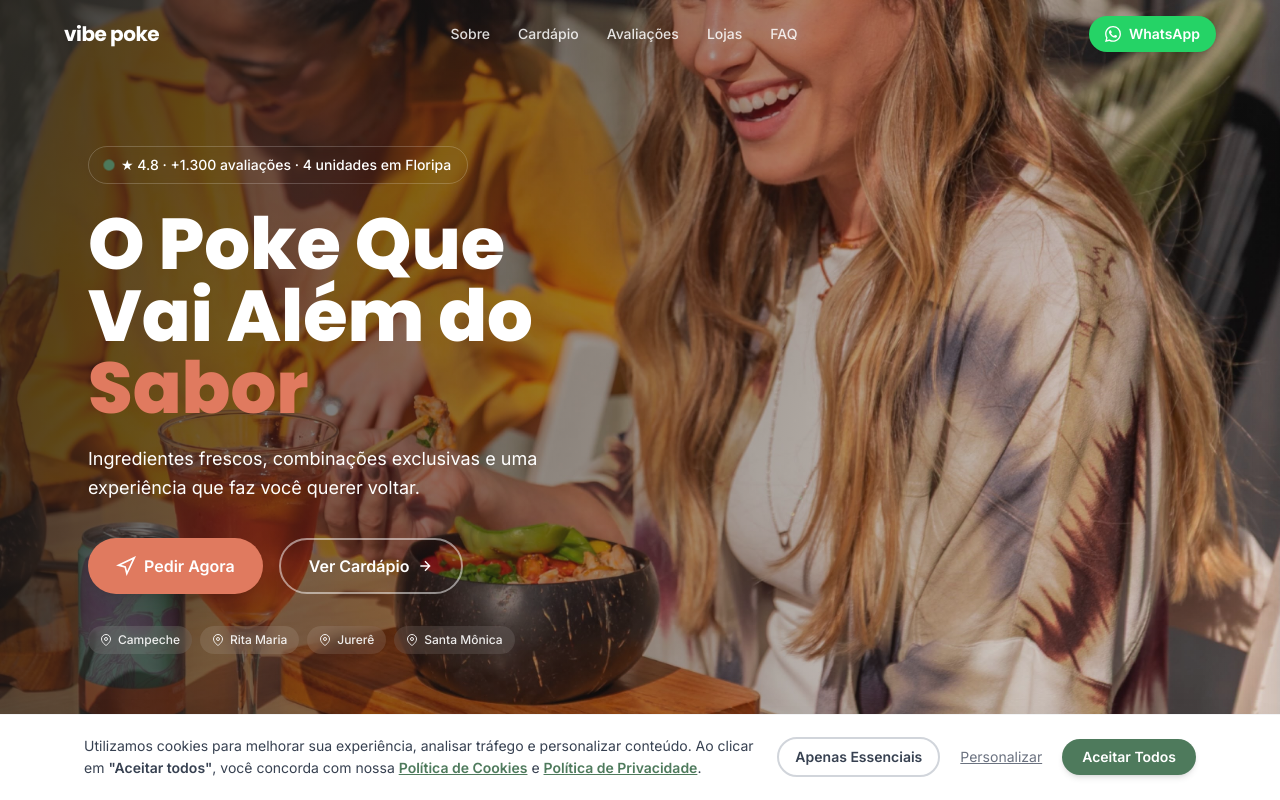
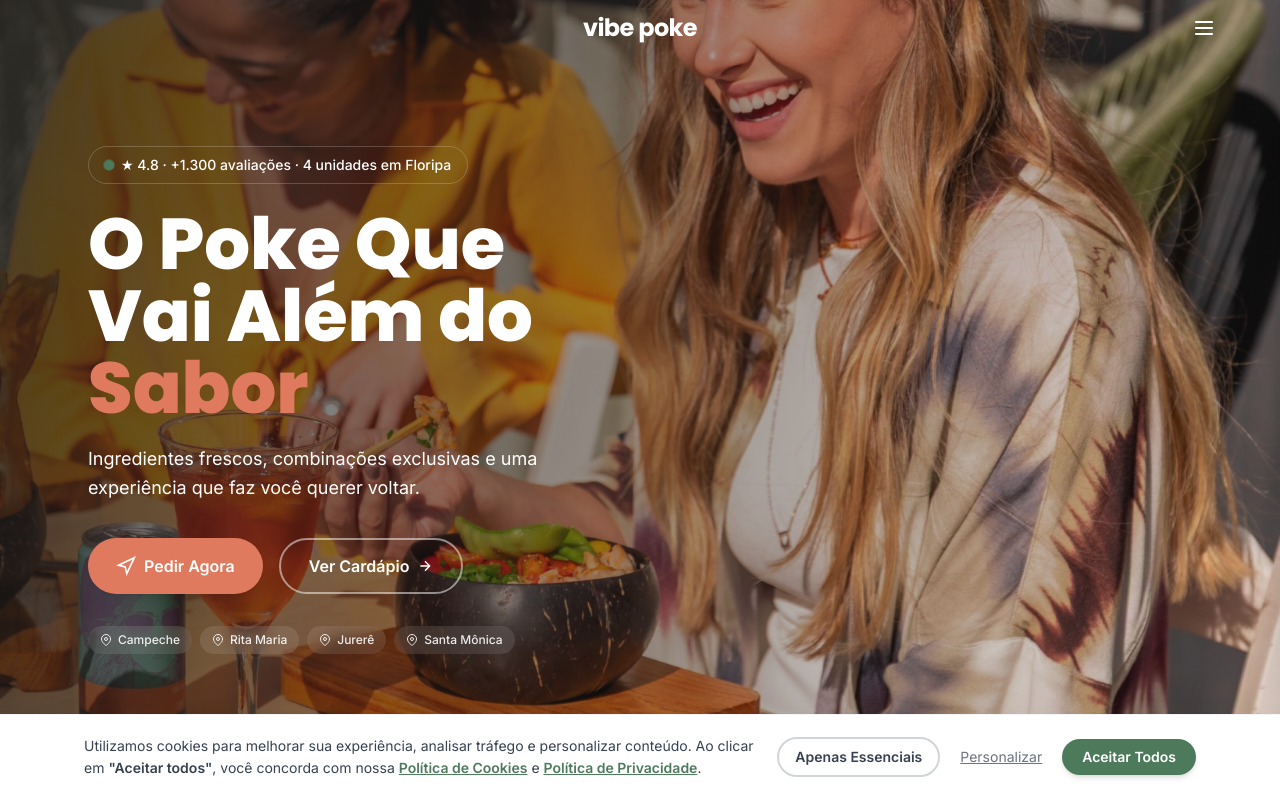
Before and after one commit to yuriabraodemenezes048/vibe-poke, a plain HTML site: page index.html in a window 1280 px wide. Shown: the top 800 px of the page. Drawn offline with nearby package versions, Linux system fonts and the light colour scheme.

Commit message:
Add files via upload

```diff
--- a/index.html
+++ b/index.html
@@ -239,8 +239,11 @@
     /* ── Navbar */
     #navbar { transition: background .35s ease, box-shadow .35s ease; }
     #navbar.solid { background: rgba(250,250,248,.97); backdrop-filter: blur(14px); box-shadow: 0 1px 24px rgba(0,0,0,.08); }
-    #navbar.solid .nav-link { color: #1A1A1A !important; opacity: .75; }
-    #navbar.solid #nav-logo-img { filter: none; }
+    /* Logo: sombra branca para legibilidade no hero, sem filtro no navbar sólido */
+    #navbar #nav-logo-img { filter: drop-shadow(0 0 10px rgba(255,255,255,0.5)) drop-shadow(1px 2px 4px rgba(0,0,0,0.7)); }
+    #navbar.solid #nav-logo-img { filter: none !important; }
+    /* Hamburger: branco no hero, escuro quando navbar solid */
+    #navbar.solid #menu-btn { color: #1A1A1A; }
 
     /* ── Hero slideshow */
     .slide { position: absolute; inset: 0; opacity: 0; transition: opacity 1s ease; }
@@ -422,43 +425,31 @@
        NAVBAR
   ══════════════════════════════════════════════ -->
   <header>
-    <nav id="navbar" class="fixed top-0 inset-x-0 z-50 px-6 py-4"
+    <nav id="navbar" class="fixed top-0 inset-x-0 z-50 px-5 py-3"
          role="navigation" aria-label="Navegação principal">
-      <div class="max-w-6xl mx-auto flex items-center justify-between">
+      <div class="max-w-6xl mx-auto flex items-center">
 
-        <!-- Logo -->
-        <a href="#" aria-label="Vibe Poke — Página inicial" class="flex items-center">
+        <!-- Espaço simétrico (mesma largura do botão hamburger) -->
+        <div class="w-10 flex-shrink-0"></div>
+
+        <!-- Logo — centralizada, grande, sem fundo -->
+        <a href="#" aria-label="Vibe Poke — Página inicial"
+           class="flex-1 flex items-center justify-center">
           <img id="nav-logo-img"
                src="images/logo.png"
                alt="Vibe Poke"
-               width="120" height="36"
-               class="h-9 w-auto brightness-0 invert"
+               width="261" height="64"
+               class="h-10 sm:h-12 lg:h-14 w-auto transition-[filter] duration-300"
                onerror="this.style.display='none';document.getElementById('nav-logo-txt').style.display='block'">
           <span id="nav-logo-txt" style="display:none"
-                class="font-heading font-bold text-xl tracking-tight text-white" aria-hidden="true">
+                class="font-heading font-bold text-2xl tracking-tight text-white" aria-hidden="true">
             vibe poke
           </span>
         </a>
 
-        <!-- Desktop links -->
-        <div class="hidden md:flex items-center gap-7">
-          <a href="#sobre"      class="nav-link text-white/85 text-sm font-medium hover:text-white transition-colors">Sobre</a>
-          <a href="#cardapio"   class="nav-link text-white/85 text-sm font-medium hover:text-white transition-colors">Cardápio</a>
-          <a href="#avaliacoes" class="nav-link text-white/85 text-sm font-medium hover:text-white transition-colors">Avaliações</a>
-          <a href="#lojas"      class="nav-link text-white/85 text-sm font-medium hover:text-white transition-colors">Lojas</a>
-          <a href="#faq"        class="nav-link text-white/85 text-sm font-medium hover:text-white transition-colors">FAQ</a>
-        </div>
-
-        <!-- CTA + hamburger -->
-        <div class="flex items-center gap-3">
-          <a href="https://wa.me/5548991743368" target="_blank" rel="noopener noreferrer"
-             class="hidden sm:flex items-center gap-2 bg-[#25D366] text-white px-4 py-2 rounded-full text-sm font-semibold hover:bg-[#1DAD55] transition-colors shadow-md"
-             aria-label="Entrar em contato pelo WhatsApp">
-            <svg class="w-4 h-4 flex-shrink-0" fill="currentColor" viewBox="0 0 24 24" aria-hidden="true"><path d="M17.472 14.382c-.297-.149-1.758-.867-2.03-.967-.273-.099-.471-.148-.67.15-.197.297-.767.966-.94 1.164-.173.199-.347.223-.644.075-.297-.15-1.255-.463-2.39-1.475-.883-.788-1.48-1.761-1.653-2.059-.173-.297-.018-.458.13-.606.134-.133.298-.347.446-.52.149-.174.198-.298.298-.497.099-.198.05-.371-.025-.52-.075-.149-.669-1.612-.916-2.207-.242-.579-.487-.5-.669-.51a4.3 4.3 0 0 0-.57-.01c-.198 0-.52.074-.792.372-.272.297-1.04 1.016-1.04 2.479s1.065 2.875 1.213 3.074c.149.198 2.096 3.2 5.077 4.487.709.306 1.262.489 1.694.625.712.227 1.36.195 1.871.118.571-.085 1.758-.719 2.006-1.413.248-.694.248-1.289.173-1.413-.074-.124-.272-.198-.57-.347m-5.421 7.403h-.004a9.87 9.87 0 0 1-5.031-1.378l-.361-.214-3.741.982.998-3.648-.235-.374a9.86 9.86 0 0 1-1.51-5.26c.001-5.45 4.436-9.884 9.888-9.884 2.64 0 5.122 1.03 6.988 2.898a9.825 9.825 0 0 1 2.893 6.994c-.003 5.45-4.437 9.884-9.885 9.884m8.413-18.297A11.815 11.815 0 0 0 12.05 0C5.495 0 .16 5.335.157 11.892c0 2.096.547 4.142 1.588 5.945L.057 24l6.305-1.654a11.882 11.882 0 0 0 5.683 1.448h.005c6.554 0 11.89-5.335 11.893-11.893a11.821 11.821 0 0 0-3.48-8.413z"/></svg>
-            WhatsApp
-          </a>
+        <!-- Hamburger (sempre visível) -->
         <button type="button" id="menu-btn"
-                  class="md:hidden text-white p-1.5"
+                class="w-10 flex-shrink-0 flex items-center justify-end text-white"
                 aria-label="Abrir menu de navegação"
                 aria-expanded="false"
                 aria-controls="mobile-drawer">
@@ -466,7 +457,7 @@
             <path stroke-linecap="round" stroke-linejoin="round" d="M4 6h16M4 12h16M4 18h16"/>
           </svg>
         </button>
-        </div>
+
       </div>
     </nav>
   </header>
@@ -481,7 +472,7 @@
        aria-label="Menu de navegação"
        class="fixed top-0 right-0 z-50 h-full w-72 bg-white shadow-2xl flex flex-col p-8">
     <div class="flex items-center justify-between mb-10">
-      <img src="images/logo.png" alt="Vibe Poke" width="100" height="30" class="h-8 w-auto"
+      <img src="images/logo.png" alt="Vibe Poke" width="120" height="30" class="h-8 w-auto"
            onerror="this.style.display='none';this.nextElementSibling.style.display='block'">
       <span style="display:none" class="font-heading font-bold text-lg text-vink tracking-tight">vibe poke</span>
       <button type="button" id="close-drawer"
@@ -936,10 +927,7 @@
     <div class="max-w-6xl mx-auto px-6">
       <div class="grid grid-cols-1 md:grid-cols-4 gap-8 mb-10">
         <div class="md:col-span-2">
-          <img src="images/logo.png" alt="Vibe Poke" width="120" height="36" loading="lazy"
-               class="h-8 w-auto brightness-0 invert mb-4"
-               onerror="this.style.display='none';this.nextElementSibling.style.display='block'">
-          <span style="display:none" class="font-heading font-bold text-xl text-white tracking-tight mb-4 block">vibe poke</span>
+          <span class="font-heading font-bold text-2xl text-white tracking-tight mb-4 block">vibe poke</span>
           <p class="text-white/40 text-sm leading-relaxed max-w-xs">Os melhores poke bowls de Florianópolis. Ingredientes frescos, sabores incríveis.</p>
           <p class="text-white/30 text-xs mt-4">
             <a href="tel:+5548991743368" class="hover:text-white/60 transition-colors">(48) 99174-3368</a>
```
Lines whose indentation alone changed are shown as unchanged.
